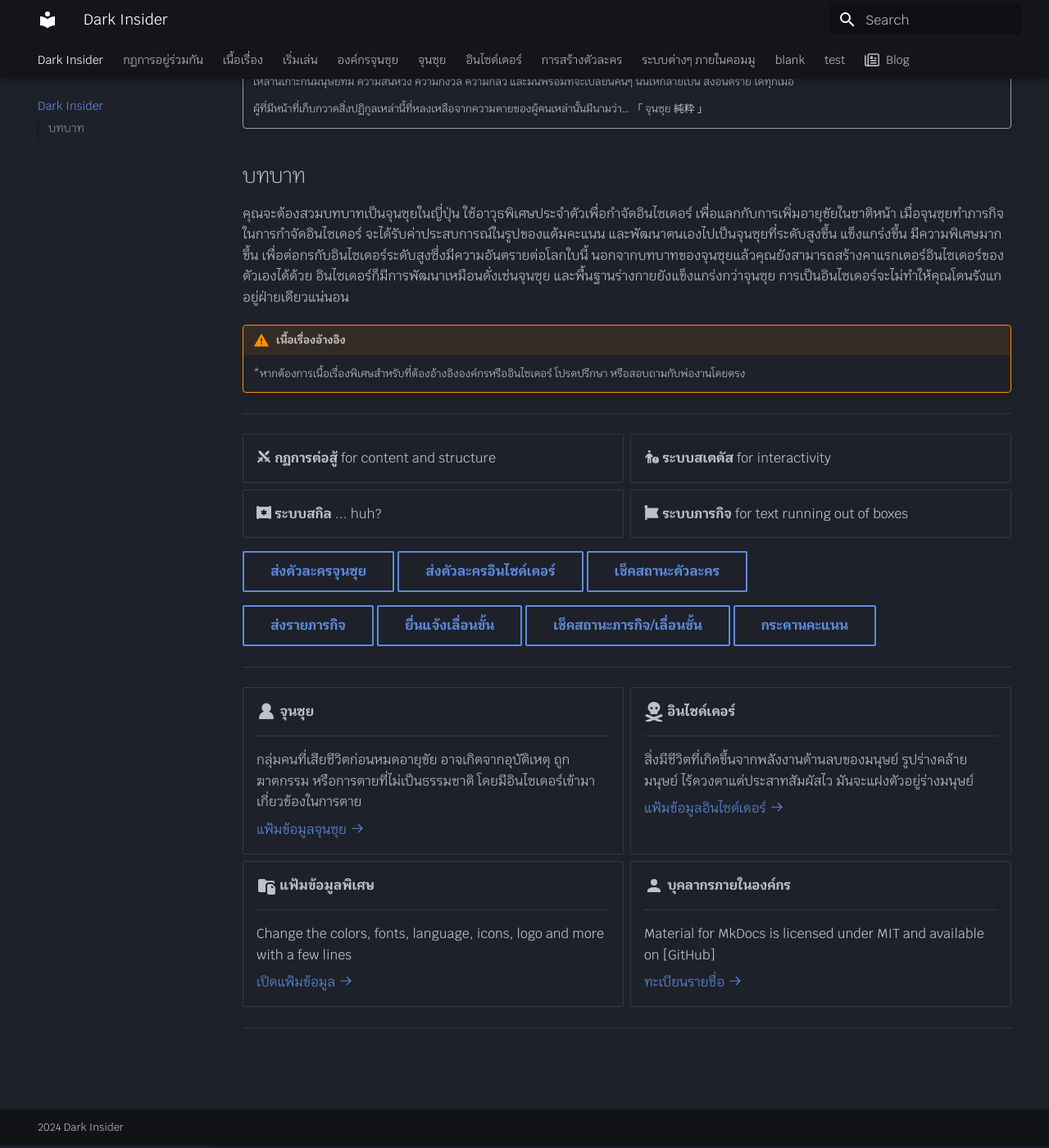
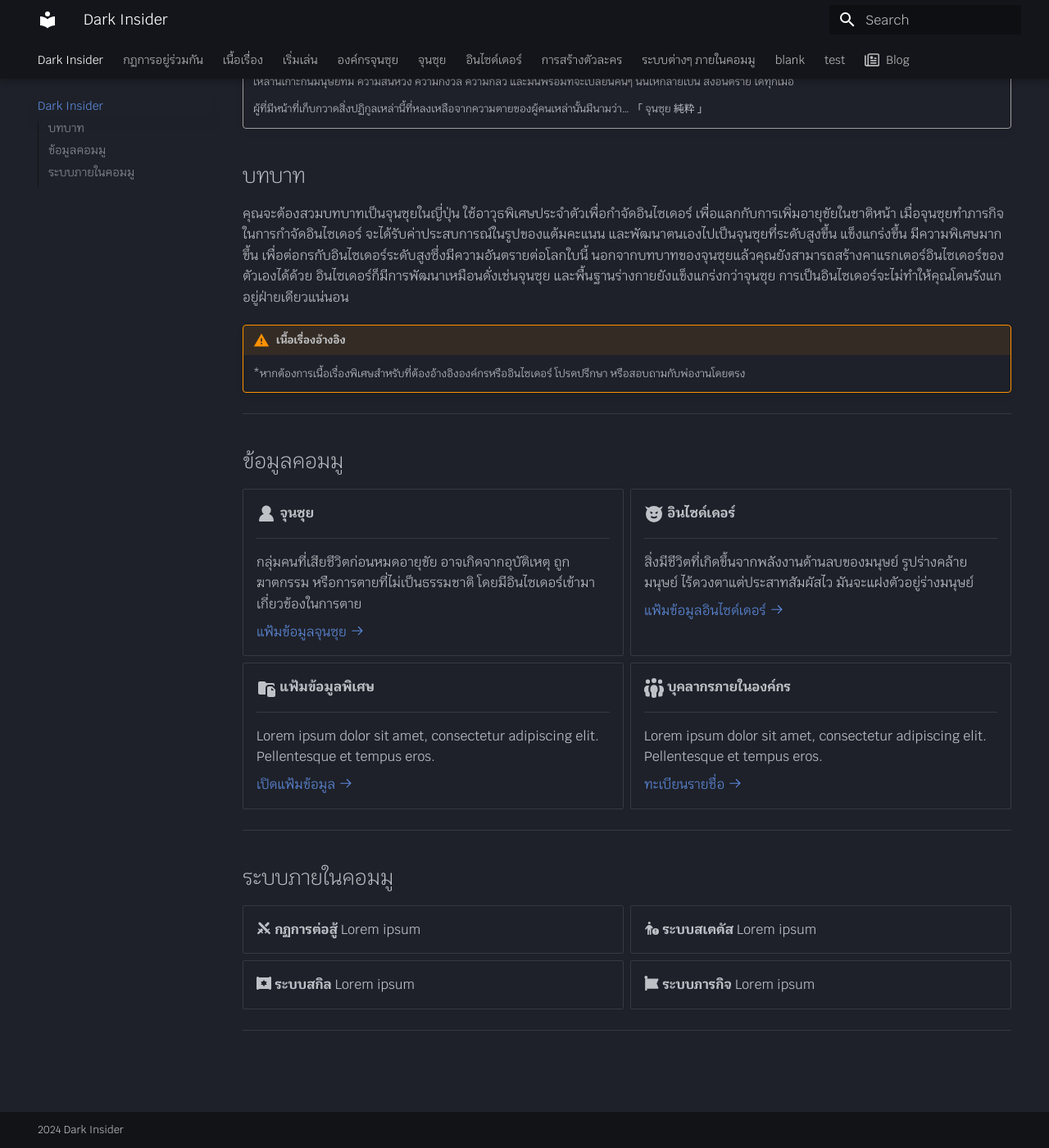
Before and after one commit to Mujina7569/darkInsider-doc, an MkDocs documentation site: the page built from docs/index.md, in a window 1280 px wide and 1400 px high, scrolled down 664 px. Shown: the whole window at 82% size. Built offline with MkDocs 1.6.1 and Material for MkDocs 9.7.7, drawn with Linux system fonts in a browser that asks for light colours; old or Windows-style settings are respelled for this version of MkDocs.

Commit message:
Update index.md

```diff
--- a/docs/index.md
+++ b/docs/index.md
@@ -23,25 +23,7 @@
 
 ---
 
-<div class="grid cards" markdown>
-
-- :material-sword-cross: __กฏการต่อสู้__ for content and structure
-- :fontawesome-solid-person-circle-exclamation: __ระบบสเตตัส__ for interactivity
-- :fontawesome-solid-scroll-torah: __ระบบสกิล__ ... huh?
-- :simple-fontawesome: __ระบบภารกิจ__ for text running out of boxes
-
-</div>
-
-[ส่งตัวละครจุนซุย](#){ .md-button .md-button }
-[ส่งตัวละครอินไซด์เดอร์](#){ .md-button .md-button }
-[เช็คสถานะตัวละคร](#){ .md-button .md-button }
-
-[ส่งรายภารกิจ](#){ .md-button .md-button }
-[ยื่นแจ้งเลื่อนขั้น](#){ .md-button .md-button }
-[เช็คสถานะภารกิจ/เลื่อนขั้น](#){ .md-button .md-button }
-[กระดานคะแนน](#){ .md-button .md-button }
-
----
+## ข้อมูลคอมมู
 
 <div class="grid cards" markdown>
 
@@ -51,29 +33,29 @@
 
     กลุ่มคนที่เสียชีวิตก่อนหมดอายุขัย อาจเกิดจากอุบัติเหตุ ถูกฆาตกรรม หรือการตายที่ไม่เป็นธรรมชาติ โดยมีอินไซเดอร์เข้ามาเกี่ยวข้องในการตาย
 
-    [แฟ้มข้อมูลจุนซุย :octicons-arrow-right-24:](#)
+    [แฟ้มข้อมูลจุนซุย :octicons-arrow-right-24:](junsui.md)
 
--   :fontawesome-solid-skull-crossbones:{ .lg .middle } __อินไซด์เดอร์__
+-   :material-emoticon-devil:{ .lg .middle } __อินไซด์เดอร์__
 
     ---
 
     สิ่งมีชีวิตที่เกิดขึ้นจากพลังงานด้านลบของมนุษย์ รูปร่างคล้ายมนุษย์ ไร้ดวงตาแต่ประสาทสัมผัสไว มันจะแฝงตัวอยู่ร่างมนุษย์
 
-    [แฟ้มข้อมูลอินไซด์เดอร์ :octicons-arrow-right-24:](#)
+    [แฟ้มข้อมูลอินไซด์เดอร์ :octicons-arrow-right-24:](insider.md)
 
 -   :material-folder-file:{ .lg .middle } __แฟ้มข้อมูลพิเศษ__
 
     ---
 
-    Change the colors, fonts, language, icons, logo and more with a few lines
+    Lorem ipsum dolor sit amet, consectetur adipiscing elit. Pellentesque et tempus eros.
 
     [เปิดแฟ้มข้อมูล :octicons-arrow-right-24:](#)
 
--   :material-account:{ .lg .middle } __บุคลากรภายในองค์กร__
+-   :fontawesome-solid-people-group:{ .lg .middle } __บุคลากรภายในองค์กร__
 
     ---
 
-    Material for MkDocs is licensed under MIT and available on [GitHub]
+    Lorem ipsum dolor sit amet, consectetur adipiscing elit. Pellentesque et tempus eros.
 
     [ทะเบียนรายชื่อ :octicons-arrow-right-24:](#)
 
@@ -81,4 +63,26 @@
 
 ---
 
+## ระบบภายในคอมมู
+
+<div class="grid cards" markdown>
+
+- :material-sword-cross: __กฏการต่อสู้__ Lorem ipsum
+- :fontawesome-solid-person-circle-exclamation: __ระบบสเตตัส__ Lorem ipsum
+- :fontawesome-solid-scroll-torah: __ระบบสกิล__ Lorem ipsum
+- :simple-fontawesome: __ระบบภารกิจ__ Lorem ipsum
+
+</div>
+
+<!-- [ส่งตัวละครจุนซุย](#){ .md-button .md-button }
+[ส่งตัวละครอินไซด์เดอร์](#){ .md-button .md-button }
+[เช็คสถานะตัวละคร](#){ .md-button .md-button }
+
+[ส่งรายภารกิจ](#){ .md-button .md-button }
+[ยื่นแจ้งเลื่อนขั้น](#){ .md-button .md-button }
+[เช็คสถานะภารกิจ/เลื่อนขั้น](#){ .md-button .md-button }
+[กระดานคะแนน](#){ .md-button .md-button } -->
+
+---
+
 ##
```
